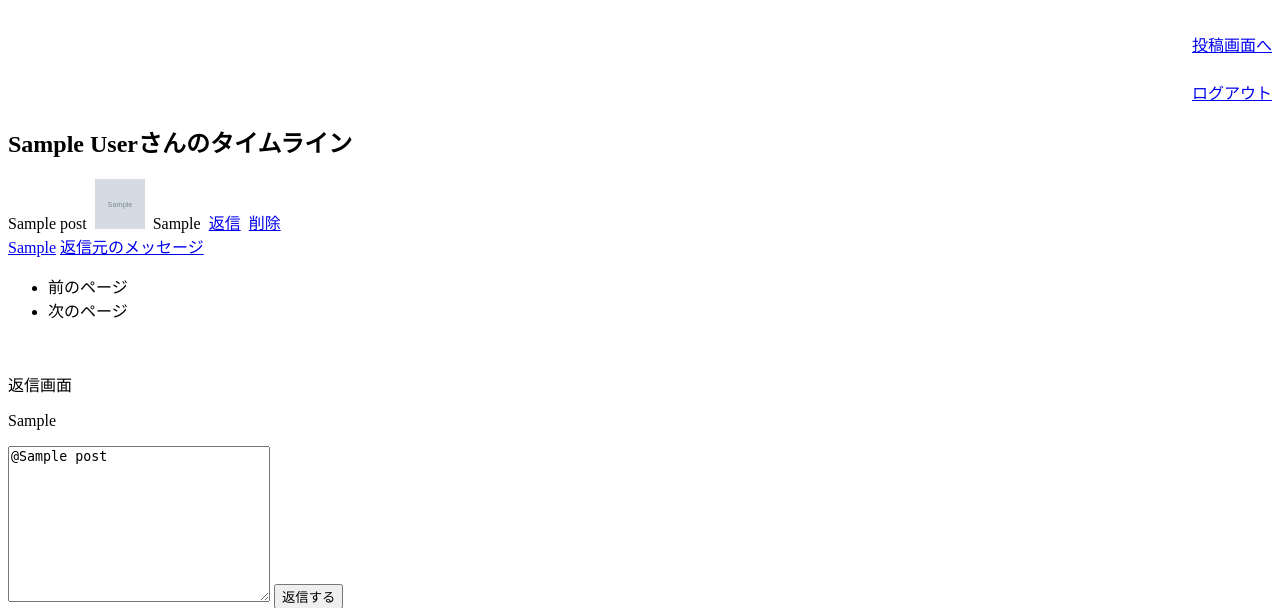
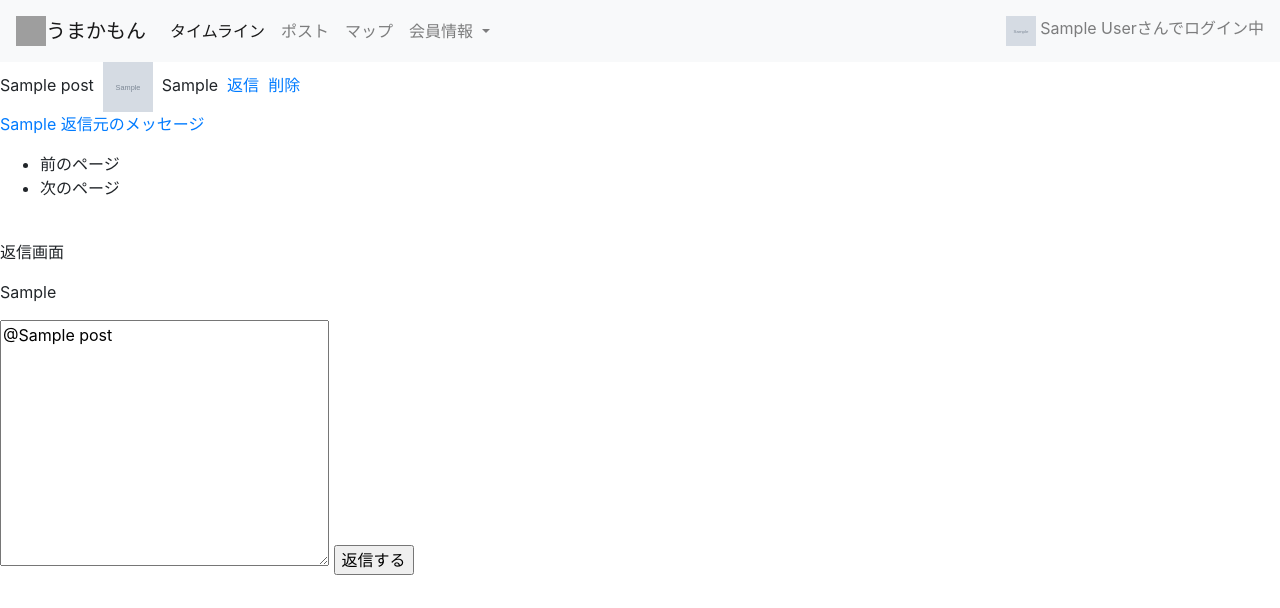
Before and after one commit to YutakaOkabe/umakamon, a PHP site: page /index.php?res=1 in a window 1280 px wide. Shown: the top 608 px of the page. Run offline with PHP 8.4, Linux system fonts and the light colour scheme; the visitor is signed in with stand-in values (Sample User, id 1); tables that the repository leaves empty or names only in its code hold one stand-in row (values such as "Sample post"); grey boxes marked "Sample" are stand-in pictures; data that the repository does not hold is empty; grey boxes are pictures that could not be loaded.

Commit message:
ナビゲーションメニュー追加

```diff
--- a/index.php
+++ b/index.php
@@ -70,14 +70,55 @@ if (!empty($_POST)){
 <html lang="ja">
 <head>
     <meta charset="UTF-8">
+    <meta name="viewport" content="width=device-width, initial-scale=1.0">
+    <!-- Bootstrap CSS -->
+    <link rel="stylesheet" href="https://stackpath.bootstrapcdn.com/bootstrap/4.5.0/css/bootstrap.min.css" integrity="sha384-9aIt2nRpC12Uk9gS9baDl411NQApFmC26EwAOH8WgZl5MYYxFfc+NcPb1dKGj7Sk" crossorigin="anonymous">
+    <!--
     <link rel="stylesheet" href="css/style.css">
-    <meta name="viewport" content="width=device-width, initial-scale=1.0">
+    -->
+
+
     <title>うまかもん</title>
 </head>
 <body>
-　　<div style="text-align: right"><a href="post.php">投稿画面へ</a></div>
-　　<div style="text-align: right"><a href="logout.php">ログアウト</a></div>
-    <h2><?php print(htmlspecialchars($member['name'], ENT_QUOTES)); ?>さんのタイムライン</h2>
+
+<!-- ナビゲーションメニュー -->
+<nav class="navbar navbar-expand-md navbar-light bg-light">
+    <!-- ロゴ -->
+    <a class="navbar-brand" href="index.php"><img src="image/logo_onlylogo.png" width="30" height="30" class="d-inline-block align-top" alt="" loading="lazy">うまかもん</a>
+    <!-- 狭い時にハンバーガーにする記述 -->
+    <button class="navbar-toggler" type="button" data-toggle="collapse" data-target="#navbarSupportedContent" aria-controls="navbarSupportedContent" aria-expanded="false" aria-label="Toggle navigation">
+    <span class="navbar-toggler-icon"></span>
+    </button>
+
+    <!-- ナビゲーションコンテンツ -->
+    <div class="collapse navbar-collapse" id="navbarSupportedContent">
+        <ul class="navbar-nav mr-auto">
+            <li class="nav-item active">
+                <a class="nav-link" href="index.php">タイムライン<span class="sr-only">(current)</span></a>
+            </li>
+            <li class="nav-item">
+                <a class="nav-link" href="post.php">ポスト</a>
+            </li>
+            <li class="nav-item">
+                <a class="nav-link" href="map.php">マップ</a>
+            </li>
+            <li class="nav-item dropdown">
+                <a class="nav-link dropdown-toggle" href="#" id="navbarDropdown" role="button" data-toggle="dropdown" aria-haspopup="true" aria-expanded="false">
+                会員情報
+                </a>
+                <div class="dropdown-menu" aria-labelledby="navbarDropdown">
+                <a class="dropdown-item" href="account.php">会員情報確認</a>
+                <a class="dropdown-item" href="login.php">別アカウントでログイン</a>
+                <a class="dropdown-item" href="logout.php">ログアウト</a>
+            </li>
+        </ul>
+
+        <!-- ログインアカウントの表示 -->
+        <span class="navbar-text"><img src="member_picture/<?php print(htmlspecialchars($member['picture'], ENT_QUOTES)); ?>" width="30" height="30" class="d-inline-block align-top" alt="" loading="lazy">&nbsp;<?php print(htmlspecialchars($member['name'], ENT_QUOTES)); ?>さんでログイン中</span>
+    </div>
+</nav>
+
 
     <?php foreach ($posts as $post): ?>
         <p>
@@ -122,5 +163,13 @@ if (!empty($_POST)){
         <input type="hidden" name="reply_post_id" value="<?php print(htmlspecialchars($_REQUEST['res'], ENT_QUOTES)); ?>">
         <input type="submit" value="返信する">
     </form>
+
+
+<!-- BootstrapのJS読み込み <- 読み込んでないとメニュー開かない　-->
+<script src="https://code.jquery.com/jquery-3.5.1.slim.min.js" integrity="sha384-DfXdz2htPH0lsSSs5nCTpuj/zy4C+OGpamoFVy38MVBnE+IbbVYUew+OrCXaRkfj" crossorigin="anonymous"></script>
+<script src="https://cdn.jsdelivr.net/npm/popper.js@1.16.0/dist/umd/popper.min.js" integrity="sha384-Q6E9RHvbIyZFJoft+2mJbHaEWldlvI9IOYy5n3zV9zzTtmI3UksdQRVvoxMfooAo" crossorigin="anonymous"></script>
+<script src="https://stackpath.bootstrapcdn.com/bootstrap/4.5.0/js/bootstrap.min.js" integrity="sha384-OgVRvuATP1z7JjHLkuOU7Xw704+h835Lr+6QL9UvYjZE3Ipu6Tp75j7Bh/kR0JKI" crossorigin="anonymous"></script>
+
+
 </body>
 </html>
```
